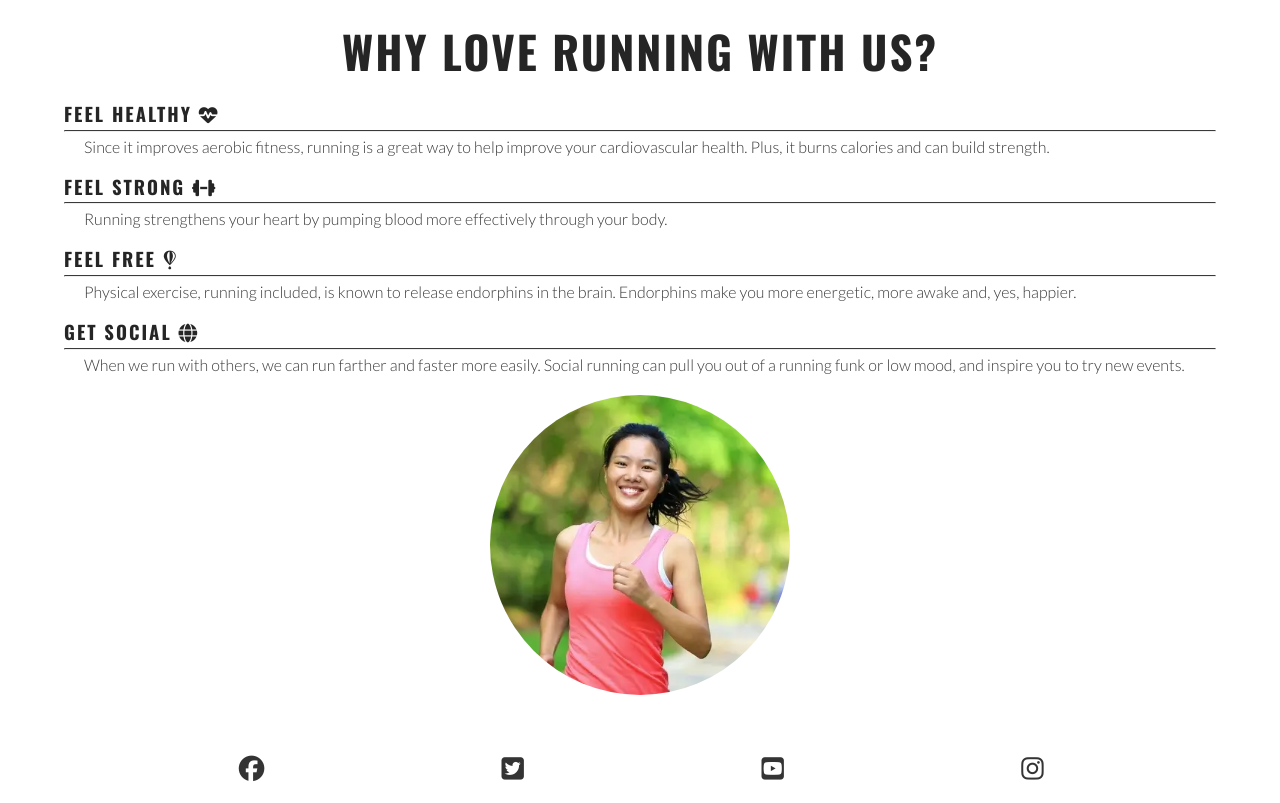
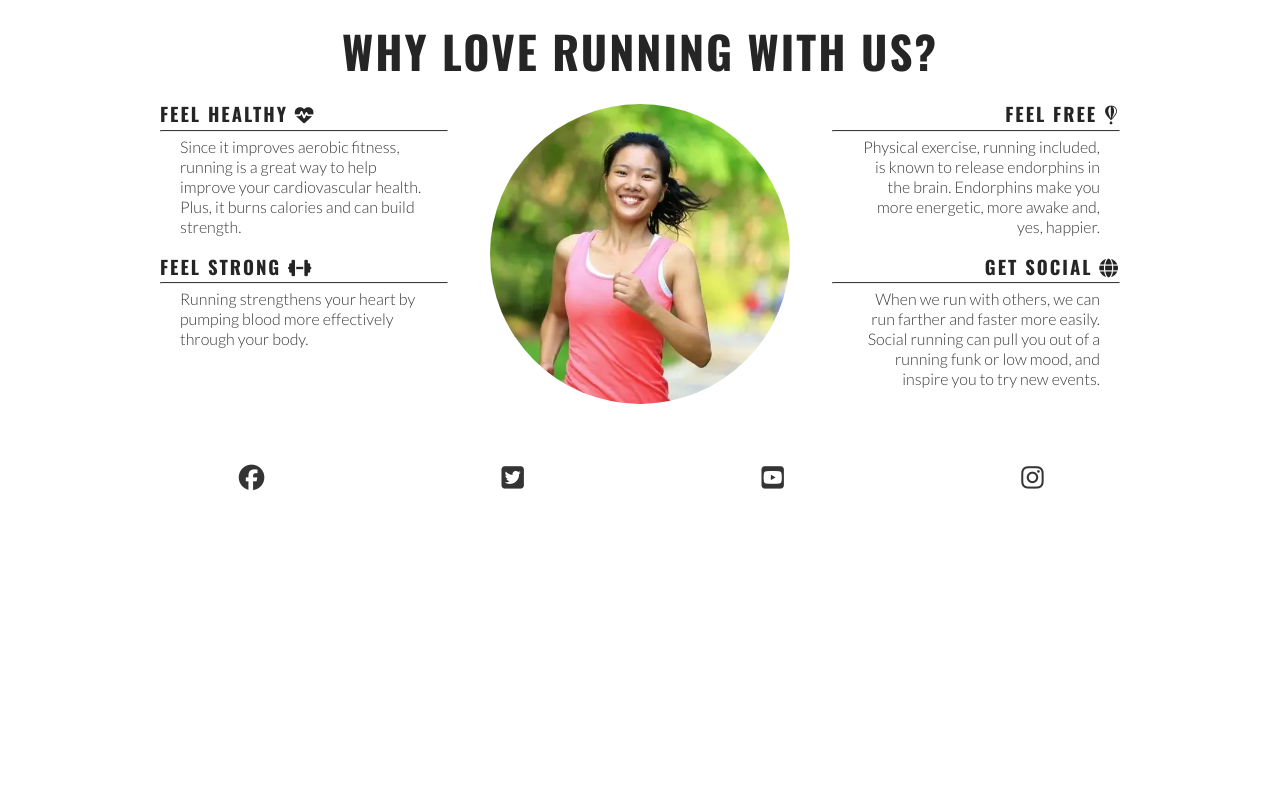
Before and after one commit to tina7e/love-running, a plain HTML site: page index.html in a window 1280 px wide. Shown: the part 681-1484 px from the top of the page. After the commit the page ends 1193 px from the top, so only its background shows below. Drawn offline with nearby package versions, Linux system fonts and the light colour scheme.

Commit message:
Make reasons section responsive

```diff
--- a/assets/css/style.css
+++ b/assets/css/style.css
@@ -225,6 +225,22 @@ main {
         width: 300px;
         right: 50px;
     }
+
+    /* Reasons section */
+    #benefits-physical,
+    #benefits-mental {
+        display: flex;
+        flex-direction: column;
+        width: 100%;
+    }
+    #benefits-physical > div,
+    #benefits-mental > div {
+        width: 75%
+    }
+    #benefits-mental > div {
+        text-align: end;
+        align-self: flex-end;
+    }
 }
 
 /* Media query: laptops and larger (992px and up) */
@@ -235,3 +251,37 @@ main {
         border-bottom: 1px solid #3a3a3a;
     }
 }
+
+/* Media query: desktops (1200px and up) */
+@media screen and (min-width: 1200px) {
+
+    /* Reasons section */
+
+    #benefits {
+        display: flex;
+        flex-direction: row;
+    }
+
+    #benefits > div {
+        /* = flex-grow, can be assigned to all div children of #benefits at once */
+        flex: 1;
+    }
+
+    #benefits-image {
+        order: 0;
+
+    }
+
+    #benefits-mental {
+        order: 1;
+
+    }
+
+    #benefits-mental > div {
+        align-self: flex-start;
+    }
+
+    #benefits-physical > div {
+        align-self: flex-end;
+    }
+}
```
